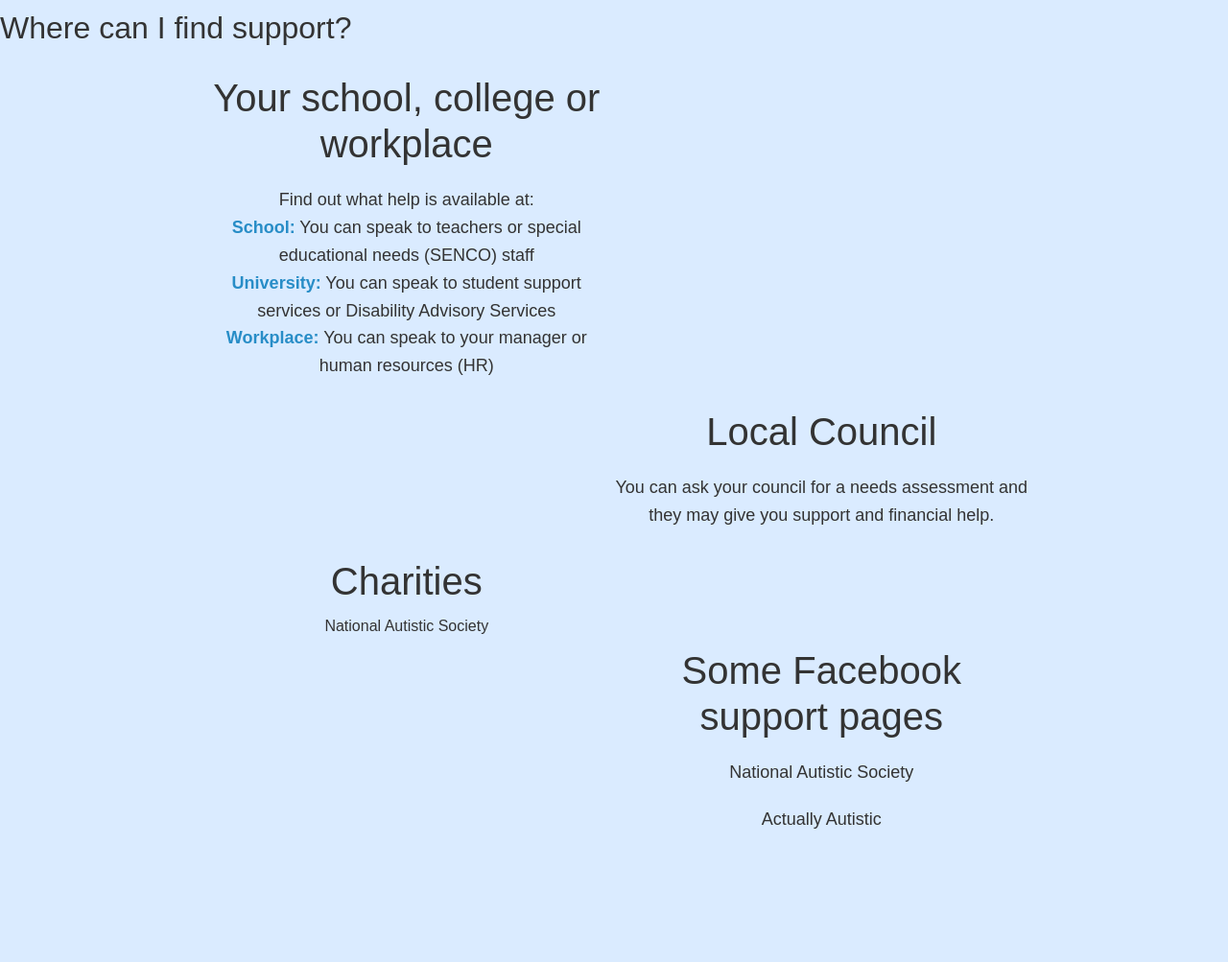
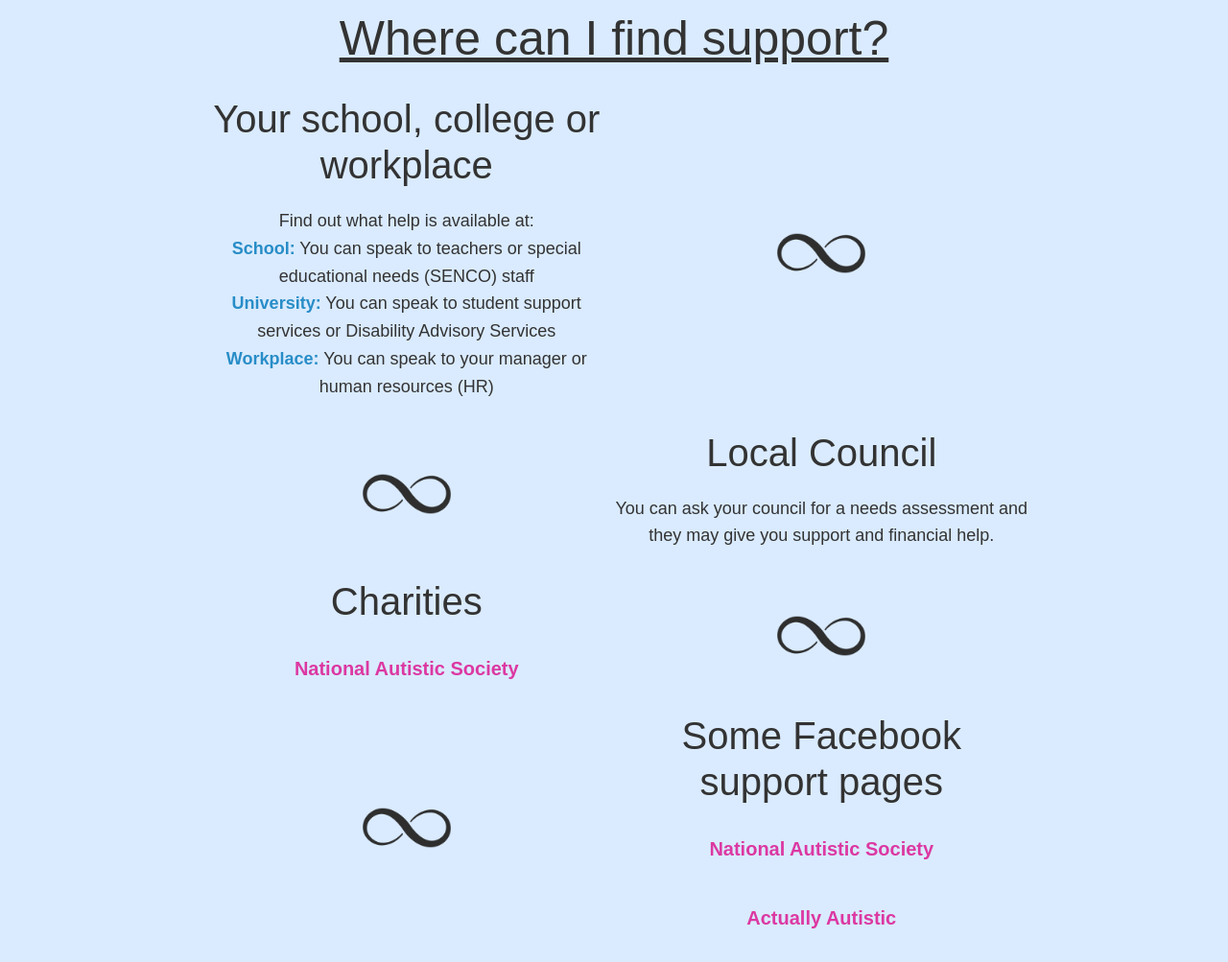
Before and after one commit to ElysiaW/Woman-on-the-spectrum, a plain HTML site: page support.html in a window 1280 px wide. Shown: the part 870-1873 px from the top of the page at 96% size. Before the commit the page ends 1789 px from the top, so only its background shows below. Drawn offline with Linux system fonts and the light colour scheme.

Commit message:
Finish support html

```diff
--- a/style.css
+++ b/style.css
@@ -31,6 +31,11 @@ ul {
 a {
     text-decoration: none;
     color: var(--text-dark);
+    z-index: 1;
+}
+
+p {
+    z-index: 1;
 }
 
 img {
@@ -96,7 +101,6 @@ h1,h2 {
 .info {
     padding: 10px;
     position: relative;
-    z-index: -1;
 }
 
 .info h1 {
@@ -156,6 +160,7 @@ strong {
     background-color: #ffffff;
     -webkit-box-shadow: 5px 5px 3px 3px #FF7B7B, 10px 10px 3px 3px #FFC478, 15px 15px 3px 3px #FFFA78, 20px 20px 3px 3px #BAFF73, 20px 20px 3px 3px #BAFF73;
 box-shadow: 5px 5px 3px 3px #FF7B7B, 10px 10px 3px 3px #FFC478, 15px 15px 3px 3px #FFFA78, 20px 20px 3px 3px #BAFF73, 20px 20px 3px 3px #BAFF73;
+
 }
 
 .toy-container {
@@ -163,6 +168,8 @@ box-shadow: 5px 5px 3px 3px #FF7B7B, 10px 10px 3px 3px #FFC478, 15px 15px 3px 3p
     justify-content: space-between;
     padding:3%;
 }
+
+
 
 .subtext {
     font-size: 17px;
@@ -198,3 +205,31 @@ h3 a {
     font-family: Kantemuruy Pro, serif;
     z-index:1;
 }
+
+.support-title {
+    text-align: center;
+    font-size: 50px;
+    text-decoration: underline;
+}
+
+.pink {
+    color: var(--dark-pink);
+}
+
+h4 {
+    font-size: 20px;
+    font-weight: 600;
+    padding: 20px;
+    text-align: center;
+
+}
+
+h4 a {
+    color: var(--dark-pink);
+}
+
+.symbol {
+
+    height:100px;
+    width:100px;
+}
--- a/support.html
+++ b/support.html
@@ -48,7 +48,7 @@
         </section>
 
         <!--Info-->
-        <h1>Where can I find support?</h1>
+        <h1 class="support-title">Where can I find support?</h1>
         <section class="info">
             <div class = "container grid centre" >
                 <div class="info-text left">
@@ -59,32 +59,31 @@
                         <strong>Workplace:</strong> You can speak to your manager or human resources (HR)
                     </p>
                 </div>
-                <div></div>
+                <div class="laptop-only  justify-cent">
+                    <img src="assets/symbol.png" alt="symbol" class="symbol">
+                </div>
+                <div class="laptop-only  justify-cent">
+                    <img src="assets/symbol.png" alt="symbol" class="symbol">
+                </div>
                 <div class="info-text right ">
                     <h1>Local Council </h1>
                     <p>You can ask your council for a needs assessment and they may give you support and financial help.
                     </p>
                 </div>
-                <div></div>
-                <div class="info-text left">
+                <div class="info-text centre">
                     <h1>Charities </h1>
-                    <a href="www.autism.org.uk">National Autistic Society</a>
+                    <h4><a href="https://www.autism.org.uk">National Autistic Society</a></h4>
                 </div>
-                <div></div>
+                <div class="laptop-only justify-cent">
+                    <img src="assets/symbol.png" alt="symbol" class="symbol">
+                </div>
+                <div class="laptop-only justify-cent">
+                    <img src="assets/symbol.png" alt="symbol" class="symbol">
+                </div>
                 <div class="info-text right text-centre">
                     <h1>Some Facebook support pages</h1>
-                    <p><a href="https://www.facebook.com/NationalAutisticSociety">National Autistic Society</a>
-                    <p><a href="https://www.facebook.com/actuallyautistic/">Actually Autistic</a></p>
-                </div>
-            </div>
-        </section>
-
-        <section class="info">
-            <div class = "container " >
-                <div class="info-text centre" >
-                    <ul>
-                    <li></li>
-                    </ul>
+                    <h4><a href="https://www.facebook.com/NationalAutisticSociety">National Autistic Society</a></h4>
+                    <h4><a href="https://www.facebook.com/actuallyautistic/">Actually Autistic</a></h4>
                 </div>
             </div>
         </section>
@@ -95,6 +94,6 @@
 
 
 
-        <script src="main.js"></script>
+
 </body>
 </html>
--- a/utilities.css
+++ b/utilities.css
@@ -23,6 +23,12 @@
 .text-centre{
   text-align: center;
   position: relative;
+}
+
+.justify-cent {
+    justify-content: center;
+    margin-top: auto;
+    margin-bottom: auto;
 }
 
 .fullscreen {
@@ -55,6 +61,10 @@ section {
 .left{
     grid-column: 1;
     animation: slideInFromLeft 1s ease-in;
+}
+
+.index1 {
+    z-index: 1;
 }
 
 
@@ -151,7 +161,7 @@ section {
     width: 26px;
     height: 26px;
     cursor: pointer;
-    z-index: 1;;
+    z-index: 10;
   }
   .menu-btn > span,
   .menu-btn > span::before,
@@ -183,6 +193,7 @@ section {
     list-style: none;
     background-image: var(--rainbow);
     transition-duration: .25s;
+    z-index: 5;
   }
   .menu-item {
     display: block;
```
Also changed, not shown: stim.html (+1 -1 lines), assets/symbol.png (added).
